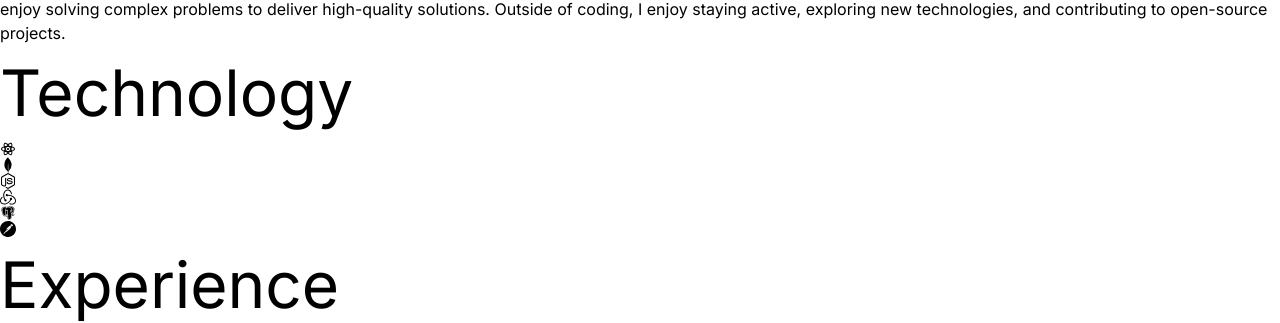
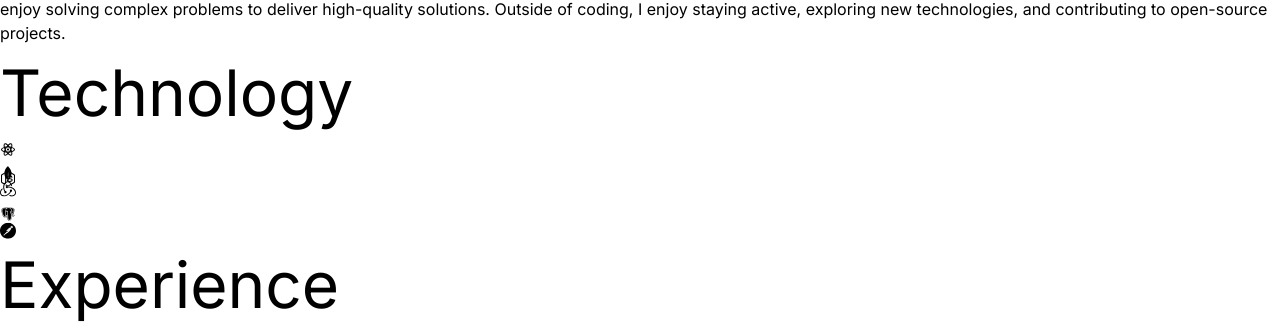
Before and after one commit to aimxnaim/Website-Portfolio, a React (Vite) app: page / in a window 1280 px wide. Shown: the part 1513-1836 px from the top of the page. Built offline with nearby package versions, Linux system fonts and the light colour scheme.

Commit message:
feat: Add lazy loading for images in Experiences and Projects components

```diff
--- a/src/components/Experiences.jsx
+++ b/src/components/Experiences.jsx
@@ -1,16 +1,34 @@
 import { EXPERIENCES } from "../constants"
+import { motion } from "framer-motion"
 
 const Experiences = () => {
     return (
         <div className="border-b border-neutral-900 pb-4">
-            <h1 className="my-20 text-center text-4xl">Experience</h1>
+            <motion.h1
+                whileInView={{ opacity: 1, y: 0 }}
+                initial={{ opacity: 0, y: -100 }}
+                transition={{ duration: 1.3, delay: 0.1 }}
+                className="my-20 text-center text-4xl"
+            >
+                Experience
+            </motion.h1>
             <div>
                 {EXPERIENCES.map((experience, index) => (
                     <div key={index} className="mb-8 flex flex-wrap lg:justify-center">
-                        <div className="w-full lg:w-1/4">
+                        <motion.div
+                            whileInView={{ opacity: 1, x: 0 }}
+                            initial={{ opacity: 0, x: -100 }}
+                            transition={{ duration: 1 }}
+                            className="w-full lg:w-1/4"
+                        >
                             <p className="mb-2 text-sm text-neutral-400">{experience.year}</p>
-                        </div>
-                        <div className="w-full max-w-xl  lg:w-3/4">
+                        </motion.div>
+                        <motion.div
+                            whileInView={{ opacity: 1, x: 0 }}
+                            initial={{ opacity: 0, x: 100 }}
+                            transition={{ duration: 1 }}
+                            className="w-full max-w-xl  lg:w-3/4"
+                        >
                             <h6 className="mb-2 font-semibold">
                                 {experience.role} -{" "}
                                 <span className="text-sm text-purple-50">
@@ -24,7 +42,7 @@ const Experiences = () => {
                                 </span>
 
                             ))}
-                        </div>
+                        </motion.div>
                     </div>
                 ))}
             </div>
--- a/src/components/Projects.jsx
+++ b/src/components/Projects.jsx
@@ -1,15 +1,28 @@
 import { FaGithub, FaExternalLinkAlt } from 'react-icons/fa';
 import { PROJECTS } from '../constants';
+import { motion } from "framer-motion"
 
 const Projects = () => {
     return (
         <div className=" pb-4">
-            <h1 className="my-20 text-center text-4xl">Projects</h1>
+            <motion.h1
+                whileInView={{ opacity: 1, y: 0 }}
+                initial={{ opacity: 0, y: -100 }}
+                transition={{ duration: 0.5 }}
+                className="my-20 text-center text-4xl"
+            >
+                Projects
+            </motion.h1>
 
             <div>
                 {PROJECTS.map((project, index) => (
                     <div key={index} className="my-20 mb-10 flex flex-wrap lg:justify-center">
-                        <div className="w-full lg:w-1/4">
+                        <motion.div
+                            whileInView={{ opacity: 1, x: 0 }}
+                            initial={{ opacity: 0, x: -100 }}
+                            transition={{ duration: 1 }}
+                            className="w-full lg:w-1/4"
+                        >
                             <img
                                 src={project.image}
                                 alt={project.name}
@@ -17,8 +30,13 @@ const Projects = () => {
                                 width={250}
                                 height={135}
                             />
-                        </div>
-                        <div className="w-full max-w-xl lg:w-3/4">
+                        </motion.div>
+                        <motion.div
+                            whileInView={{ opacity: 1, x: 0 }}
+                            initial={{ opacity: 0, x: 100 }}
+                            transition={{ duration: 1 }}
+                            className="w-full max-w-xl lg:w-3/4"
+                        >
                             <h6 className="mb-2 font-semibold">
                                 {project.title}
                             </h6>
@@ -28,13 +46,21 @@ const Projects = () => {
                                     {technology}
                                 </span>
                             ))}
-                        </div>
+                        </motion.div>
                     </div>
                 ))}
             </div>
-            <div className="flex flex-wrap justify-center gap-8">
+            <div
+
+                className="flex flex-wrap justify-center gap-8"
+            >
                 {PROJECTS.map((project, index) => (
-                    <div key={index} className="lg:mt-14 lg:mb-14 relative max-w-sm bg-white border border-gray-200 rounded-lg shadow dark:bg-gray-800 dark:border-gray-700"> {/* Add mb-10 for margin bottom */}
+                    <motion.div
+                        whileHover={{ scale: 1.1 }}
+                        transition={{ type: "spring", stiffness: 200, damping: 9 }}
+                        key={index}
+                        className="lg:mt-14 lg:mb-14 relative max-w-sm bg-white border border-gray-200 rounded-lg shadow dark:bg-gray-800 dark:border-gray-700"
+                    > {/* Add mb-10 for margin bottom */}
                         <div className="p-5 pb-16"> {/* Add padding bottom to make space for the absolute positioned elements */}
                             <a href="#">
                                 <h5 className="mb-2 text-2xl font-bold tracking-tight text-gray-900 dark:text-white">{project.title}</h5>
@@ -58,7 +84,7 @@ const Projects = () => {
                                 </a>
                             </div>
                         </div>
-                    </div>
+                    </motion.div>
                 ))}
             </div>
         </div>
--- a/src/components/Technology.jsx
+++ b/src/components/Technology.jsx
@@ -4,33 +4,88 @@ import { FaNodeJs } from "react-icons/fa"
 import { SiRedux } from "react-icons/si"
 import { BiLogoPostgresql } from "react-icons/bi"
 import { SiPostman } from "react-icons/si"
+import { motion } from "framer-motion"
 
+const iconVariants = (duration) => ({
+    initial: { y: -10 },
+    animate: {
+        y: [10, -10],
+        transition: {
+            duration: duration,
+            ease: "linear",
+            repeat: Infinity,
+            repeatType: "reverse"
+        },
+        x: 0
+    }
 
-
+})
 const Technology = () => {
     return (
         <div className="border-b border-neutral-800 pb-24">
-            <h1 className="my-20 text-center text-4xl">Technology</h1>
-            <div className="flex flex-wrap items-center justify-center gap-4">
-                <div className="rounded-2xl border-4 border-neutral-800 p-4">
+            <motion.h1
+                whileInView={{ opacity: 1, y: 0 }}
+                initial={{ opacity: 0, y: -100 }}
+                transition={{ duration: 1.3, delay: 0.1 }}
+                className="my-20 text-center text-4xl"
+            >
+                Technology
+            </motion.h1>
+            <motion.div
+                whileInView={{ opacity: 1, x: 0 }}
+                initial={{ opacity: 0, x: -100 }}
+                transition={{ duration: 1.5, delay: 0.5 }}
+                className="flex flex-wrap items-center justify-center gap-4"
+            >
+                <motion.div
+                    variants={iconVariants(2.5)}
+                    initial="initial"
+                    animate="animate"
+                    className="rounded-2xl border-4 border-neutral-800 p-4"
+                >
                     <RiReactjsLine className="text-7xl text-cyan-400" />
-                </div>
-                <div className="rounded-2xl border-4 border-neutral-800 p-4">
+                </motion.div>
+                <motion.div
+                    variants={iconVariants(3)}
+                    initial="initial"
+                    animate="animate"
+                    className="rounded-2xl border-4 border-neutral-800 p-4"
+                >
                     <SiMongodb className="text-7xl text-green-400" />
-                </div>
-                <div className="rounded-2xl border-4 border-neutral-800 p-4">
+                </motion.div>
+                <motion.div
+                    variants={iconVariants(10)}
+                    initial="initial"
+                    animate="animate"
+                    className="rounded-2xl border-4 border-neutral-800 p-4"
+                >
                     <FaNodeJs className="text-7xl text-green-600" />
-                </div>
-                <div className="rounded-2xl border-4 border-neutral-800 p-4">
+                </motion.div>
+                <motion.div
+                    variants={iconVariants(2)}
+                    initial="initial"
+                    animate="animate"
+                    className="rounded-2xl border-4 border-neutral-800 p-4"
+                >
                     <SiRedux className="text-7xl text-purple-700" />
-                </div>
-                <div className="rounded-2xl border-4 border-neutral-800 p-4">
+                </motion.div>
+                <motion.div
+                    variants={iconVariants(4)}
+                    initial="initial"
+                    animate="animate"
+                    className="rounded-2xl border-4 border-neutral-800 p-4"
+                >
                     <BiLogoPostgresql className="text-7xl text-cyan-400" />
-                </div>
-                <div className="rounded-2xl border-4 border-neutral-800 p-4">
+                </motion.div>
+                <motion.div
+                    variants={iconVariants(15)}
+                    initial="initial"
+                    animate="animate"
+                    className="rounded-2xl border-4 border-neutral-800 p-4"
+                >
                     <SiPostman className="text-7xl text-orange-500" />
-                </div>
-            </div>
+                </motion.div>
+            </motion.div>
         </div>
     )
 }
```
